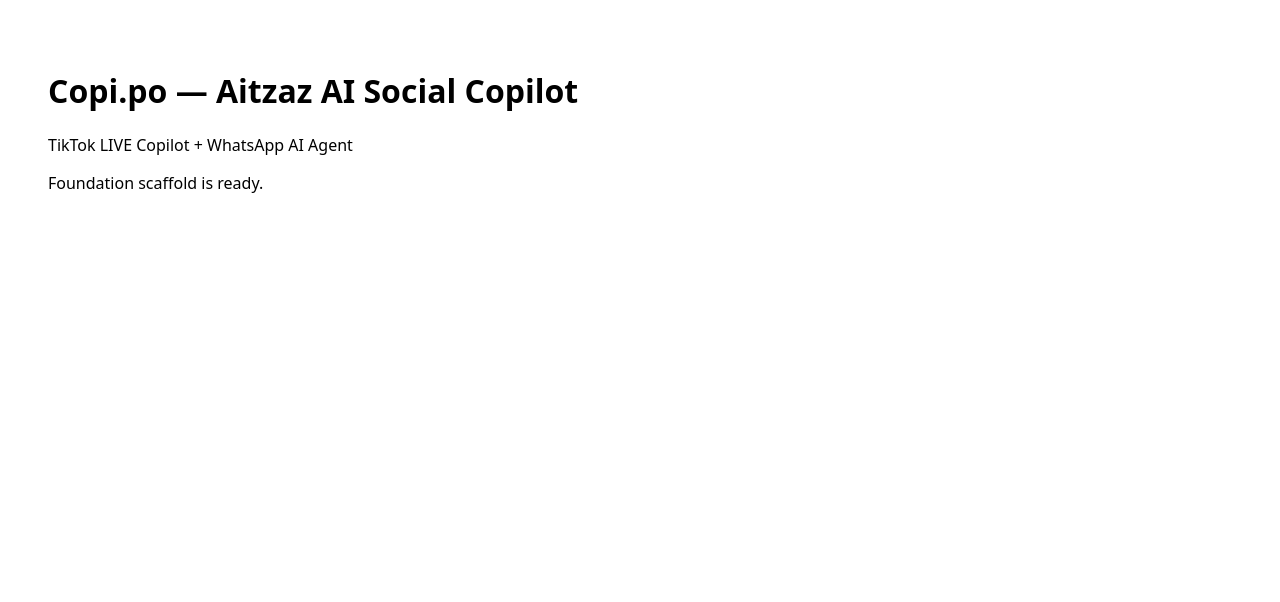
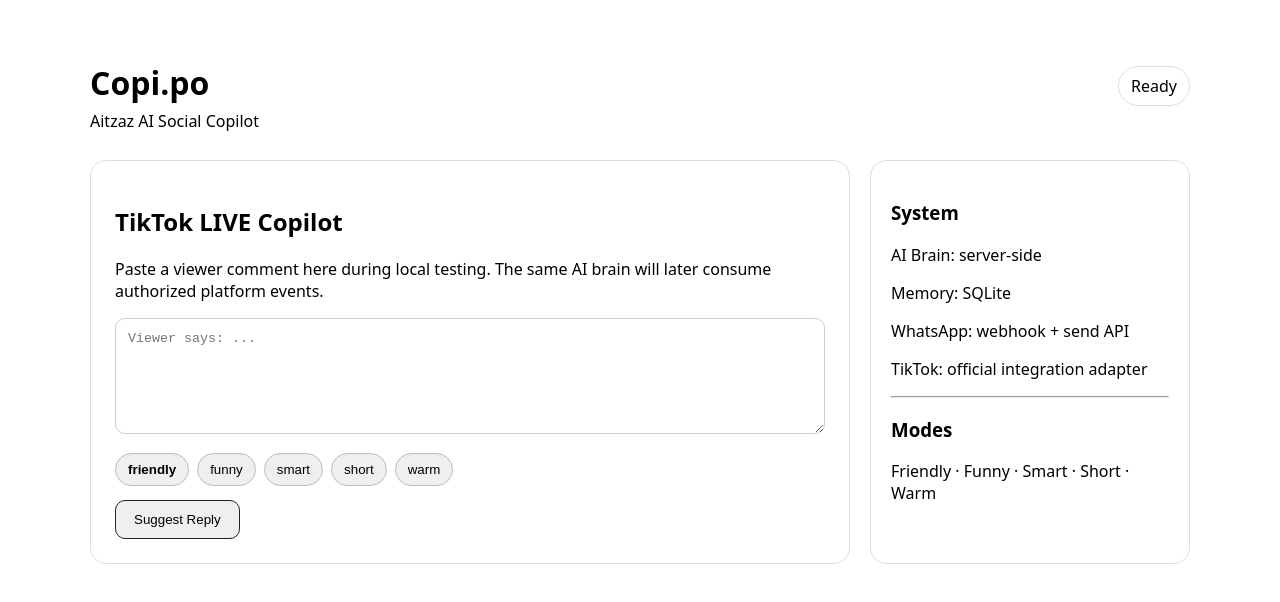
Before and after one commit to muhammadlai/Copi.po, a Next.js app in the folder frontend/: page / in a window 1280 px wide. Shown: the top 602 px of the page. Built offline with nearby package versions, Linux system fonts and the light colour scheme.

Commit message:
Build Copi.po copilot dashboard

```diff
--- a/frontend/app/page.tsx
+++ b/frontend/app/page.tsx
@@ -1 +1,74 @@
-export default function Home() { return (<main style={{fontFamily:"system-ui",padding:40}}><h1>Copi.po — Aitzaz AI Social Copilot</h1><p>TikTok LIVE Copilot + WhatsApp AI Agent</p><p>Foundation scaffold is ready.</p></main>); }
+"use client";
+
+import { useState } from "react";
+
+const modes = ["friendly", "funny", "smart", "short", "warm"];
+
+export default function Home() {
+  const [message, setMessage] = useState("");
+  const [mode, setMode] = useState("friendly");
+  const [reply, setReply] = useState("");
+  const [busy, setBusy] = useState(false);
+  const [status, setStatus] = useState("Ready");
+
+  async function suggest() {
+    if (!message.trim()) return;
+    setBusy(true);
+    setStatus("AI is thinking...");
+    setReply("");
+    try {
+      const response = await fetch("http://localhost:8000/api/v1/ai/reply", {
+        method: "POST",
+        headers: {"Content-Type": "application/json"},
+        body: JSON.stringify({
+          platform: "tiktok",
+          external_id: "demo-viewer",
+          display_name: "Live Viewer",
+          message,
+          mode
+        })
+      });
+      const data = await response.json();
+      if (!response.ok) throw new Error(data.detail || "Request failed");
+      setReply(data.reply);
+      setStatus("Suggestion ready");
+    } catch (error) {
+      setStatus(error instanceof Error ? error.message : "Something went wrong");
+    } finally {
+      setBusy(false);
+    }
+  }
+
+  return (
+    <main style={{fontFamily:"system-ui",maxWidth:1100,margin:"0 auto",padding:32}}>
+      <header style={{display:"flex",justifyContent:"space-between",alignItems:"center",marginBottom:28}}>
+        <div><h1 style={{marginBottom:6}}>Copi.po</h1><p style={{margin:0}}>Aitzaz AI Social Copilot</p></div>
+        <span style={{padding:"8px 12px",border:"1px solid #ddd",borderRadius:20}}>{status}</span>
+      </header>
+
+      <section style={{display:"grid",gridTemplateColumns:"1fr 320px",gap:20}}>
+        <div style={{border:"1px solid #ddd",borderRadius:16,padding:24}}>
+          <h2>TikTok LIVE Copilot</h2>
+          <p>Paste a viewer comment here during local testing. The same AI brain will later consume authorized platform events.</p>
+          <textarea value={message} onChange={e=>setMessage(e.target.value)} placeholder="Viewer says: ..." rows={6} style={{width:"100%",padding:12,borderRadius:10,border:"1px solid #ccc",boxSizing:"border-box"}} />
+          <div style={{display:"flex",gap:8,flexWrap:"wrap",margin:"14px 0"}}>
+            {modes.map(x=><button key={x} onClick={()=>setMode(x)} style={{padding:"8px 12px",borderRadius:20,border:"1px solid #bbb",fontWeight:mode===x?700:400}}>{x}</button>)}
+          </div>
+          <button disabled={busy} onClick={suggest} style={{padding:"11px 18px",borderRadius:10,border:"1px solid #222"}}>{busy ? "Thinking..." : "Suggest Reply"}</button>
+          {reply && <div style={{marginTop:20,padding:18,borderRadius:12,border:"1px solid #ddd"}}><strong>Suggested reply</strong><p>{reply}</p></div>}
+        </div>
+
+        <aside style={{border:"1px solid #ddd",borderRadius:16,padding:20}}>
+          <h3>System</h3>
+          <p>AI Brain: server-side</p>
+          <p>Memory: SQLite</p>
+          <p>WhatsApp: webhook + send API</p>
+          <p>TikTok: official integration adapter</p>
+          <hr />
+          <h3>Modes</h3>
+          <p>Friendly · Funny · Smart · Short · Warm</p>
+        </aside>
+      </section>
+    </main>
+  );
+}
```
